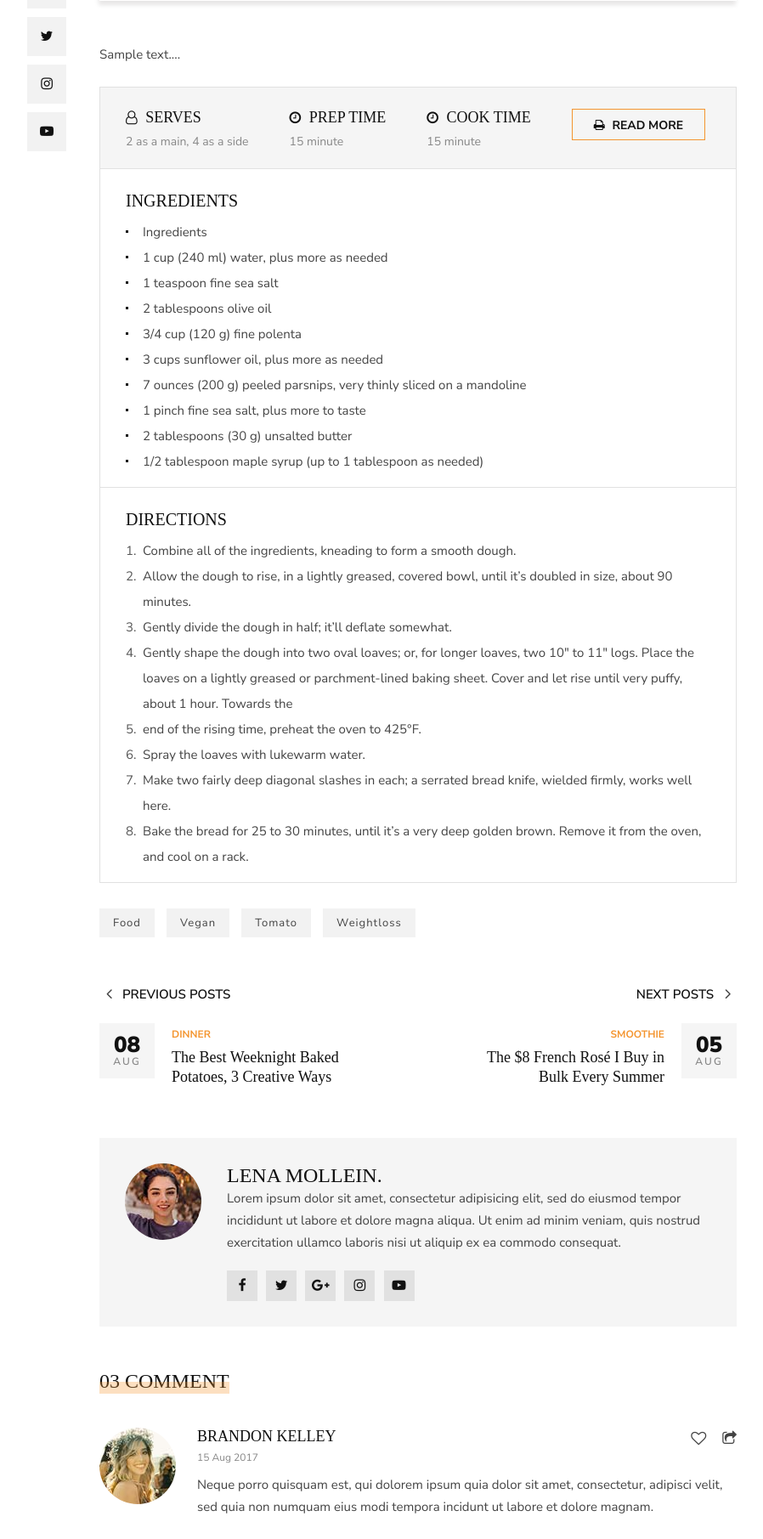
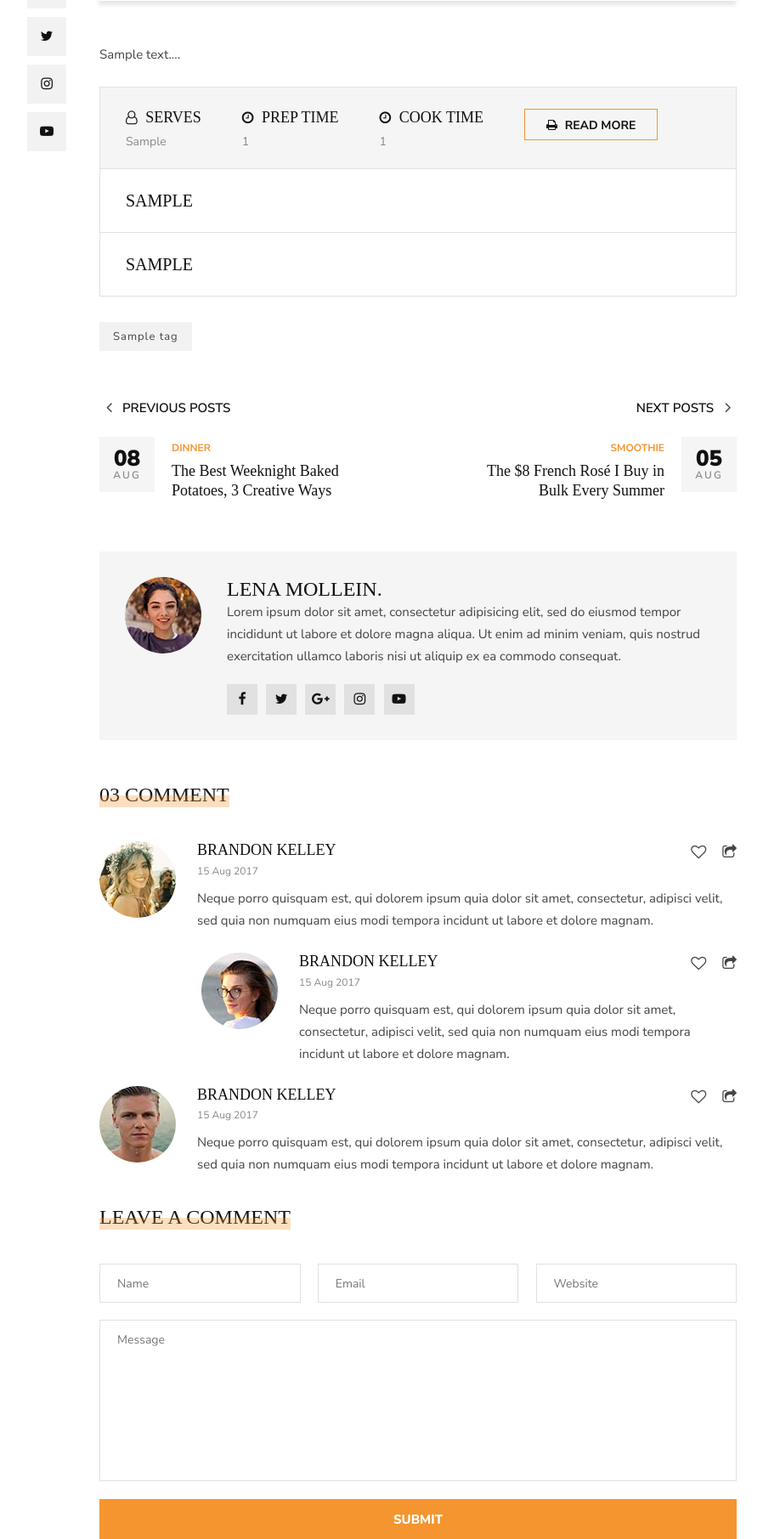
Before and after one commit to steepHaker/cook, a Django app: a page that uses cook_/templates/blog/post_detail.html in a window 1280 px wide. Shown: the part 1229-3040 px from the top of the page at 85% size, without its empty margins (148-1046 px from the left). Run offline with Django 4.2, Linux system fonts and the light colour scheme; tables that the repository leaves empty hold one stand-in row (values such as "Sample post"); grey boxes marked "Sample" are stand-in pictures; some libraries are stand-ins or nearby versions; some web fonts are replaced.

Commit message:
Update post_detail.html

```diff
--- a/cook_/templates/blog/post_detail.html
+++ b/cook_/templates/blog/post_detail.html
@@ -33,73 +33,55 @@
                         </ul>
                     </div>
                     <div class="single-post__top__text">
-                        <p>{{ post.text|slice:":250" }}...</p>
+                        <p>{{ post.text|slice:":1050" }}...</p>
                     </div>
+                    {% for recipe in post.get_recipes %}
                         <div class="single-post__recipe__details">
                             <div class="single-post__recipe__details__option">
                                 <ul>
                                     <li>
                                         <h5><i class="fa fa-user-o"></i> SERVES</h5>
-                                    <span>2 as a main, 4 as a side</span>
+                                        <span>{{ recipe.serves }}</span>
                                     </li>
                                     <li>
                                         <h5><i class="fa fa-clock-o"></i> PREP TIME</h5>
-                                    <span>15 minute</span>
+                                        <span>{{ recipe.prep_time }}</span>
                                     </li>
                                     <li>
                                         <h5><i class="fa fa-clock-o"></i> Cook TIME</h5>
-                                    <span>15 minute</span>
+                                        <span>{{ recipe.cook_time }}</span>
                                     </li>
                                     <li><a href="#" class="primary-btn"><i class="fa fa-print"></i> Read more</a></li>
                                 </ul>
                             </div>
+
+
                             <div class="single-post__recipe__details__indegradients">
-                            <h5>Ingredients</h5>
-                            <ul>
-                                <li>Ingredients</li>
-                                <li>1 cup (240 ml) water, plus more as needed</li>
-                                <li>1 teaspoon fine sea salt</li>
-                                <li>2 tablespoons olive oil</li>
-                                <li>3/4 cup (120 g) fine polenta</li>
-                                <li>3 cups sunflower oil, plus more as needed</li>
-                                <li>7 ounces (200 g) peeled parsnips, very thinly sliced on a mandoline</li>
-                                <li>1 pinch fine sea salt, plus more to taste</li>
-                                <li>2 tablespoons (30 g) unsalted butter</li>
-                                <li>1/2 tablespoon maple syrup (up to 1 tablespoon as needed)</li>
-                            </ul>
+                                <h5>{{ recipe.ingredients }}</h5>
+
                             </div>
                             <div class="single-post__recipe__details__direction">
-                            <h5>Directions</h5>
-                            <ul>
-                                <li><span>1.</span> Combine all of the ingredients, kneading to form a smooth dough.
-                                </li>
-                                <li><span>2.</span> Allow the dough to rise, in a lightly greased, covered bowl, until
-                                    it’s doubled in size, about 90 minutes.</li>
-                                <li><span>3.</span> Gently divide the dough in half; it’ll deflate somewhat.</li>
-                                <li><span>4.</span> Gently shape the dough into two oval loaves; or, for longer loaves,
-                                    two 10″ to 11″ logs. Place the loaves on a lightly greased or parchment-lined baking
-                                    sheet. Cover and let rise until very puffy, about 1 hour. Towards the</li>
-                                <li><span>5.</span> end of the rising time, preheat the oven to 425°F.</li>
-                                <li><span>6.</span> Spray the loaves with lukewarm water.</li>
-                                <li><span>7.</span> Make two fairly deep diagonal slashes in each; a serrated bread
-                                    knife, wielded firmly, works well here.</li>
-                                <li><span>8.</span> Bake the bread for 25 to 30 minutes, until it’s a very deep golden
-                                    brown. Remove it from the oven, and cool on a rack.</li>
-                            </ul>
-                        </div>
+                                <h5>{{ recipe.directions }}</h5>
+
                             </div>
 
 
+                        </div>
+                     {% endfor %}
+
                     <div class="single-post__desc">
-                        <p>{{ post.text|slice:"250:" }}</p>
+                        <p>{{ post.text|slice:"1035:" }}</p>
                     </div>
 
+
                     <div class="single-post__tags">
-                        <a href="#">Food</a>
-                        <a href="#">Vegan</a>
-                        <a href="#">Tomato</a>
-                        <a href="#">Weightloss</a>
+                    {% for tag in post.tags.all %}
+                        <a href="#">{{ tag.name }}</a>
+                        {% endfor %}
                     </div>
+
+
+
                     <div class="single-post__next__previous">
                         <div class="row">
                             <div class="col-lg-6 col-md-6 col-sm-6">
```
Lines whose indentation alone changed are shown as unchanged.
